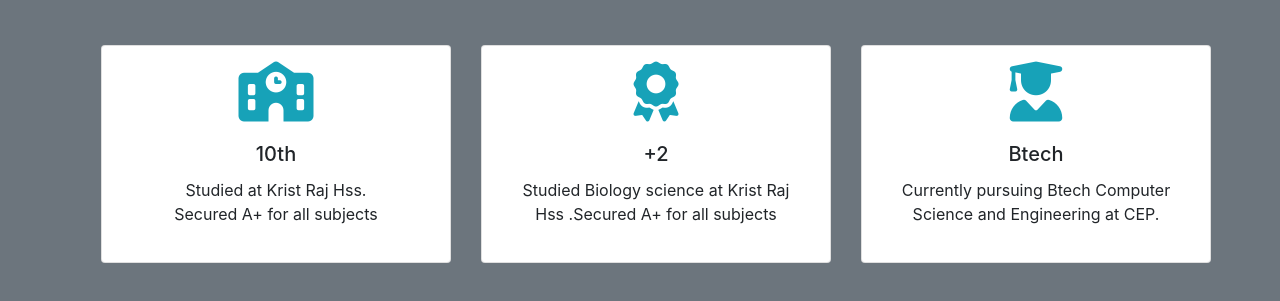
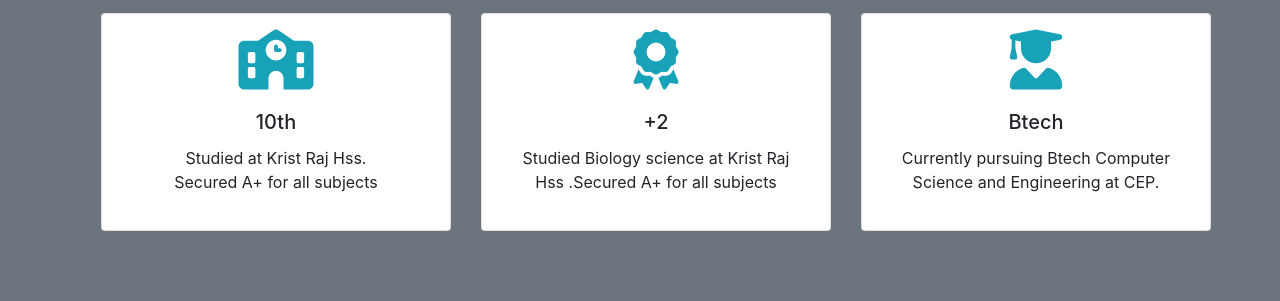
Before and after one commit to Arjun182-web/my-web, a plain HTML site: page index.html in a window 1280 px wide. Shown: the part 659-960 px from the top of the page. Drawn offline with nearby package versions, Linux system fonts and the light colour scheme.

Commit message:
Add files via upload

```diff
--- a/index.html
+++ b/index.html
@@ -59,7 +59,7 @@
     <section class="bg-secondary p-3 pl-5" id="Education-section" style="height:900px" ">
         <div class="container pt-5">
             <h1 class="text-center pt-4">Education</h1>
-            <div class="row" style="padding-top: 2em;">
+            <div class="row">
                 <div class="col-md-4 pt-2">
                     <div class="card text-center p-3">
                         <i style='font-size:60px' class='fas text-info'>&#xf549;</i>
```
